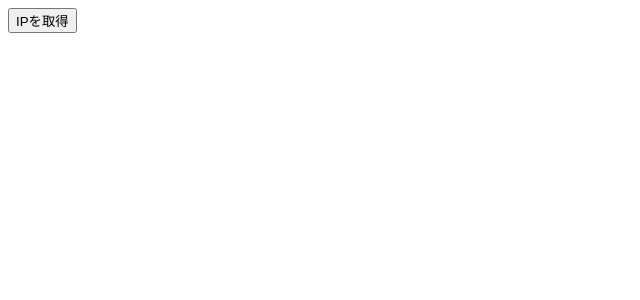
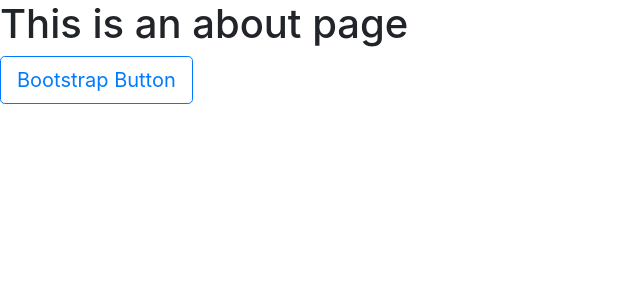
Before and after one commit to yykm/gourmet_app, a Vue app in the folder front_end/: page / in a window 1280 px wide. Shown: the top 300 px of the page, without its empty margins (0-640 px from the left). Built offline with nearby package versions, Linux system fonts and the light colour scheme.

Commit message:
feat: front_end/BootstrapVueの導入
BootstrapVueの導入

```diff
--- a/front_end/package.json
+++ b/front_end/package.json
@@ -23,6 +23,8 @@
     "@vue/cli-service": "~4.5.0",
     "@vue/eslint-config-prettier": "^6.0.0",
     "babel-eslint": "^10.1.0",
+    "bootstrap": "^4.5.3",
+    "bootstrap-vue": "^2.19.0",
     "eslint": "^6.7.2",
     "eslint-plugin-prettier": "^3.1.3",
     "eslint-plugin-vue": "^6.2.2",
--- a/front_end/src/App.vue
+++ b/front_end/src/App.vue
@@ -1,27 +1,8 @@
 <template>
-  <div id="search-ip">
-    <div>
-      <div>
-        <input @click="getIp" type="button" value="IPを取得" />
-      </div>
-    </div>
+  <div class="about">
+    <h1>This is an about page</h1>
+    <b-button size="lg" variant="outline-primary">
+      Bootstrap Button
+    </b-button>
   </div>
 </template>
-
-<script>
-export default {
-  name: 'SearchIp',
-  methods: {
-    getIp() {
-      this.axios
-        .get('https://httpbin.org/get')
-        .then(response => {
-          alert(response.data.origin);
-        })
-        .catch(e => {
-          alert(e);
-        });
-    }
-  }
-};
-</script>
```
Also changed, not shown: front_end/src/main.js (+9 -0 lines), 1 other file (tests, documents, lock files or other folders).
